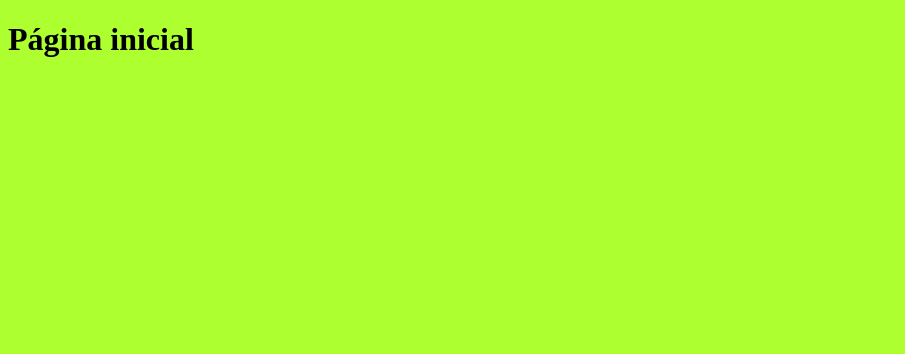
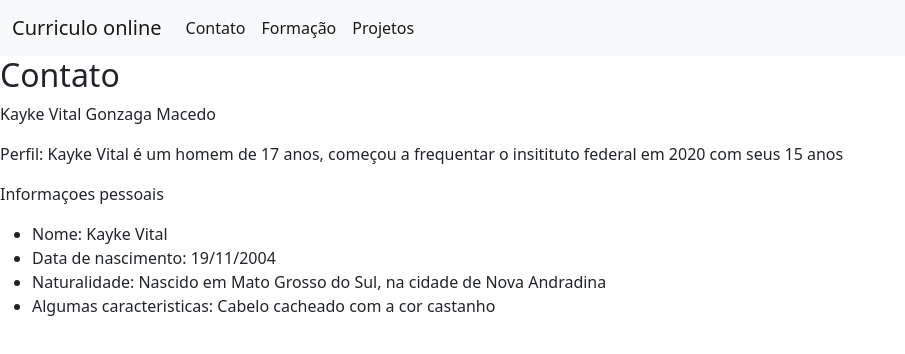
Before and after one commit to kaykevital/Projeto1PTAS1, a website: page index.html in a window 1280 px wide. Shown: the whole page, without its empty margins (0-905 px from the left). Drawn offline with nearby package versions, Linux system fonts and the light colour scheme.

Commit message:
criando ligacao para o bootstrap e colocando informacoes pedidas

```diff
--- a/index.html
+++ b/index.html
@@ -5,10 +5,47 @@
   <meta http-equiv="X-UA-Compatible" content="IE=edge">
   <meta name="viewport" content="width=device-width, initial-scale=1.0">
   <link rel="stylesheet" href="/css/estilo.css">
+  <link href="https://cdn.jsdelivr.net/npm/bootstrap@5.2.1/dist/css/bootstrap.min.css" rel="stylesheet" integrity="sha384-iYQeCzEYFbKjA/T2uDLTpkwGzCiq6soy8tYaI1GyVh/UjpbCx/TYkiZhlZB6+fzT" crossorigin="anonymous">
   <script src="/javascript/javascript.js"></script>
-  <title>Document</title>
+  <title>Inicial</title>
 </head>
 <body>
-  <h1>Página inicial</h1>
+  <nav class="navbar navbar-expand-lg bg-light">
+    <div class="container-fluid">
+      <a class="navbar-brand">Curriculo online</a>
+      <button class="navbar-toggler" type="button" data-bs-toggle="collapse" data-bs-target="#navbarNavAltMarkup" aria-controls="navbarNavAltMarkup" aria-expanded="false" aria-label="Toggle navigation">
+        <span class="navbar-toggler-icon"></span>
+      </button>
+      <div class="collapse navbar-collapse" id="navbarNavAltMarkup">
+        <div class="navbar-nav">
+          <a class="nav-link active" aria-current="page" href="/">Contato</a>
+          <a class="nav-link active" aria-current="page" href="formacao-academica">Formação</a>
+          <a class="nav-link active" aria-current="page" href="projetos">Projetos</a>
+        </div>
+      </div>
+    </div>
+  </nav>
+
+  <div class="Curriculo">
+    <h2>Contato</h2>
+
+  <p>Kayke Vital Gonzaga Macedo</p>
+  <p>Perfil: Kayke Vital é um homem de 17 anos, começou a frequentar o insitituto federal em 2020 com seus 15 anos</p>
+  <p>Informaçoes pessoais</p>
+  <ul>
+    <li>
+      Nome: Kayke Vital
+    </li>
+    <li>
+      Data de nascimento: 19/11/2004
+    </li>
+    <li>
+      Naturalidade: Nascido em Mato Grosso do Sul, na cidade de Nova Andradina
+    </li>
+    <li>
+      Algumas caracteristicas: Cabelo cacheado com a cor castanho
+    </li>
+  </ul>
+</div>
 </body>
 </html>
```
